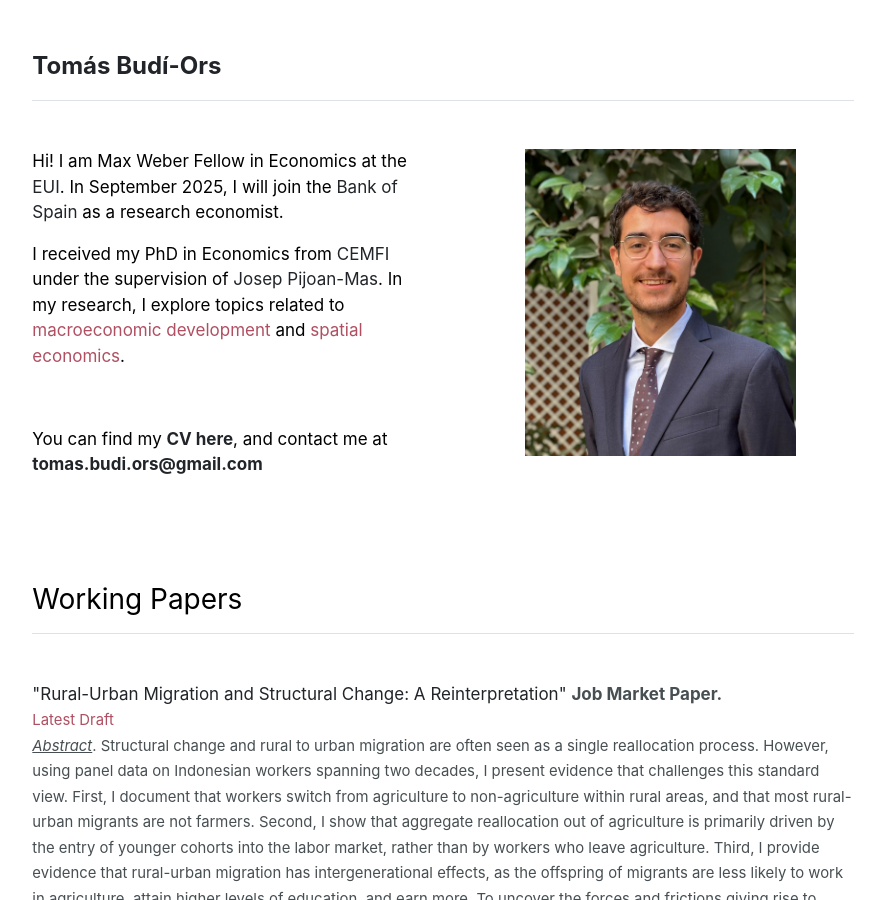
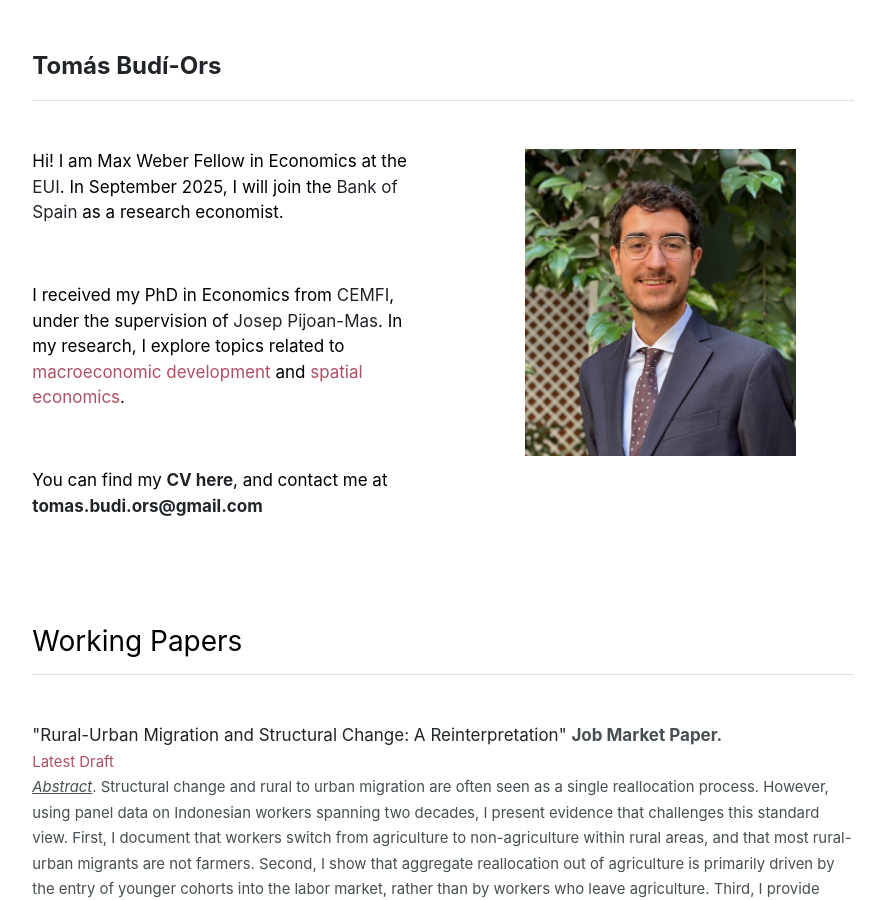
Before and after one commit to tomas-budi-ors/tomas-budi-ors.github.io, a Jekyll site: the page built from index.md, in a window 1280 px wide and 900 px high. Shown: the whole window, without its empty margins (197-1082 px from the left). Built offline with Jekyll 4.4.1, drawn with Linux system fonts in a browser that asks for light colours.

Commit message:
Minor fixes to home page.

```diff
--- a/index.md
+++ b/index.md
@@ -3,9 +3,12 @@ layout: home
 title: "Home"
 ---
 
-Hi! I am Max Weber Fellow in Economics at the [EUI](https://www.eui.eu/en/academic-units/department-of-economics){:target="_blank"}. In September 2025, I will join the [Bank of Spain](https://www.bde.es/investigador/en/) as a research economist.
+Hi! I am Max Weber Fellow in Economics at the [EUI](https://www.eui.eu/en/academic-units/department-of-economics){:target="_blank"}.
+In September 2025, I will join the [Bank of Spain](https://www.bde.es/investigador/en/) as a research economist.
 
-I received my PhD in Economics from [CEMFI](https://www.cemfi.es/) under the supervision of [Josep Pijoan-Mas](https://www.cemfi.es/~pijoan/). In my research, I explore topics related to <span style="color: #b04f61;">macroeconomic development</span> and <span style="color: #b04f61;">spatial economics</span>.
+&nbsp;
+
+I received my PhD in Economics from [CEMFI](https://www.cemfi.es/), under the supervision of [Josep Pijoan-Mas](https://www.cemfi.es/~pijoan/). In my research, I explore topics related to <span style="color: #b04f61;">macroeconomic development</span> and <span style="color: #b04f61;">spatial economics</span>.
 <!--My research focuses on <span style="color: #b04f61;">macroeconomic development</span> and <span style="color: #b04f61;">spatial economics</span>. -->
 
 <!-- I will join the Bank of Spain as a research economist in 2025, after spending one year as a Max Weber Fellow at the EUI.  -->
```
